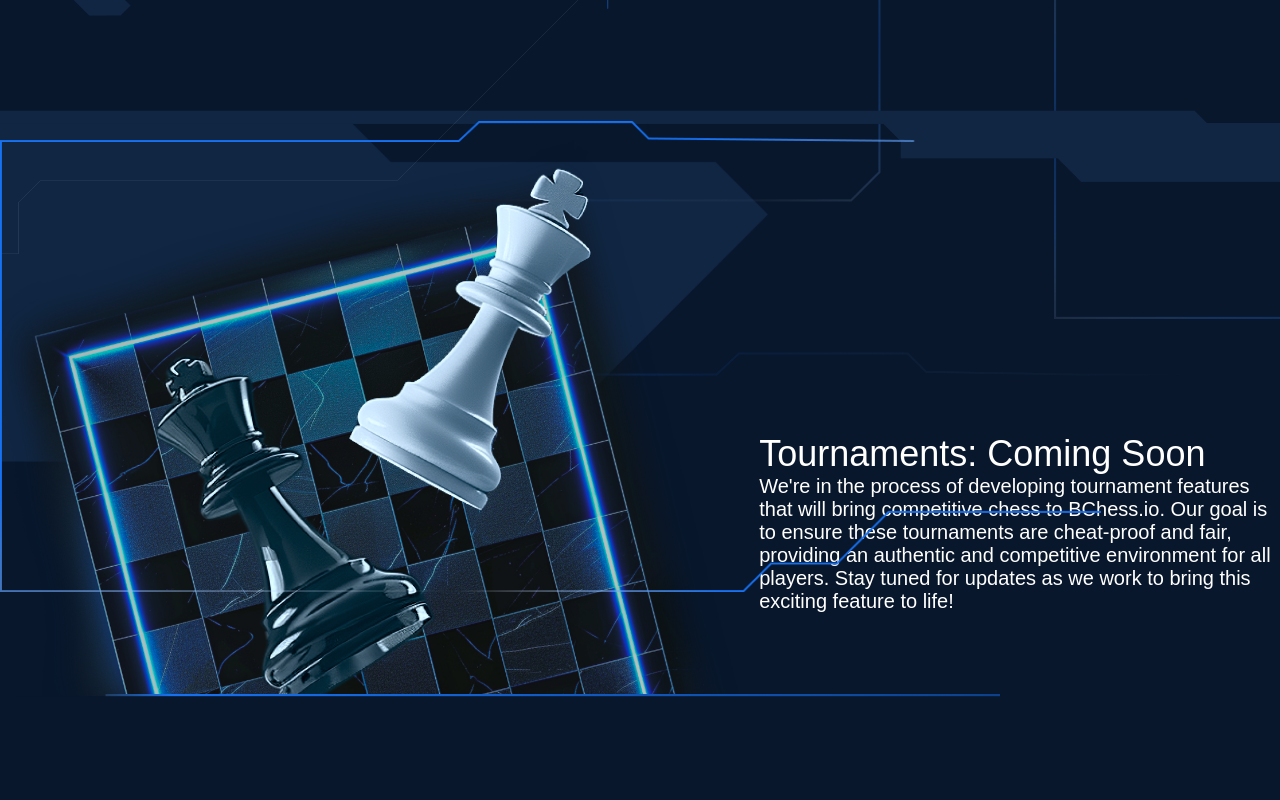
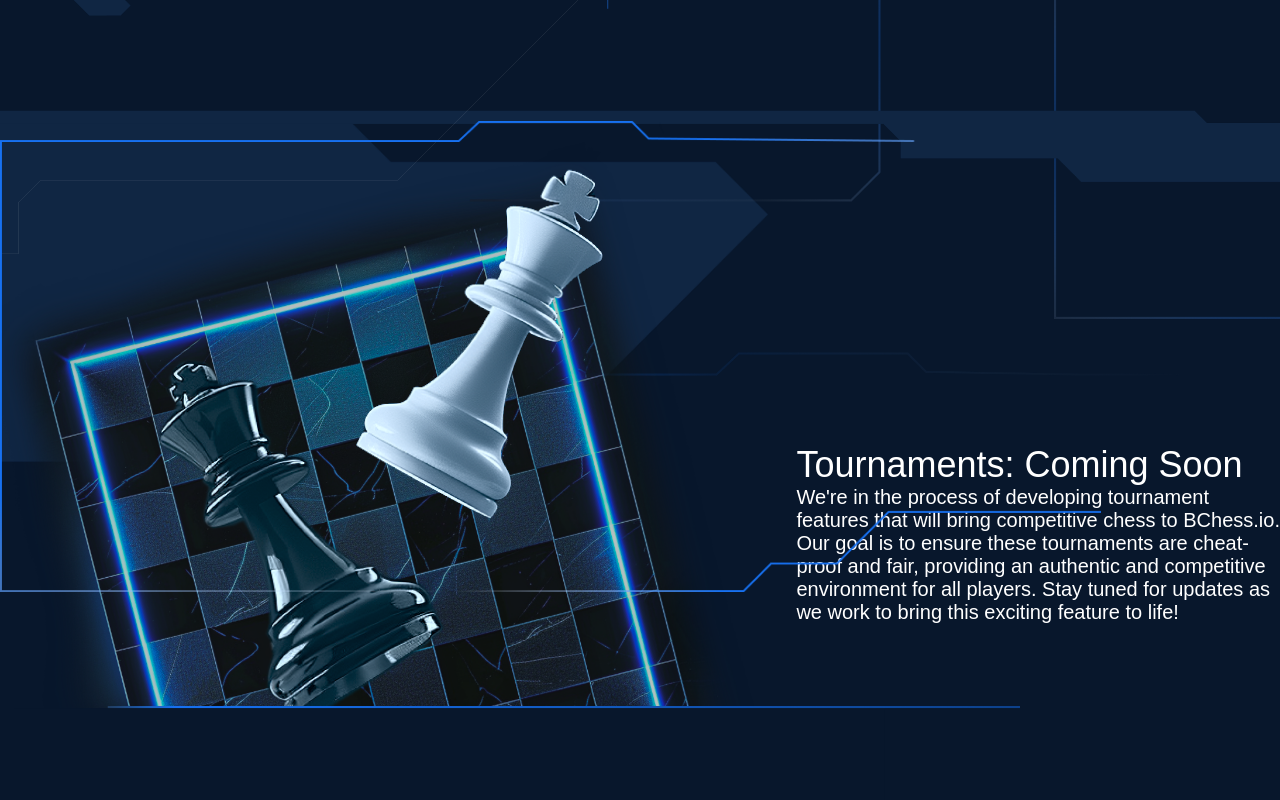
Before and after one commit to alloevera2022/bchess_landing, a Next.js app in the folder bchess_landing/: page / in a window 1280 px wide. Shown: the part 2740-3540 px from the top of the page. Built offline with nearby package versions, Linux system fonts and the light colour scheme; a web font is replaced by a local one.

Commit message:
try to fix build №2

```diff
--- a/bchess_landing/app/components/main_info/Main_info.tsx
+++ b/bchess_landing/app/components/main_info/Main_info.tsx
@@ -1,14 +1,11 @@
 import "./main_info.css";
-// import logo_blue from '/workspace/bchess_landing/bchess_landing/app/components/public/logo_blue.png';
 
 export default function Main_info() {
     return (
         <section className="main_info">
             <div className="main_info_content">
-                <p className="main_info_content_text">At BChess.io, we're redefining the way chess is played, combined, and enjoyed. As pioneers in the blockchain gaming space, we're excited to introduce you to the first partially onchain chess game built on the innovative Blast.io blockchain. Our commitment is to provide you with an unmatched gaming experience that's not only fun but also secure and fair.</p>
+                <p className="main_info_content_text">At BChess.io, we&apos;re redefining the way chess is played, combined, and enjoyed. As pioneers in the blockchain gaming space, we&apos;re excited to introduce you to the first partially onchain chess game built on the innovative Blast.io blockchain. Our commitment is to provide you with an unmatched gaming experience that&apos;s not only fun but also secure and fair.</p>
             </div>
-
         </section>
-
     );
 }
--- a/bchess_landing/app/components/play_and_tournaments/Play.tsx
+++ b/bchess_landing/app/components/play_and_tournaments/Play.tsx
@@ -1,6 +1,5 @@
 import "./play.css";
 import Chess_img from '../public/6.png';
-
 
 export default function Play() {
     return (
@@ -11,14 +10,13 @@ export default function Play() {
                     <div className="play_content_text">
                         <h1 className="play_header">Play Chess Like Never Before</h1>
                         <h2 className="play_sub_header">Currently, BChess.io offers peer-to-peer (P2P) gaming, allowing you to challenge friends or players from around the globe to a game of chess. Whether you're looking to have fun, improve your skills, or simply enjoy the game of kings in a modern format, BChess.io is the place for you.<br /><br />
-                            Why Play on BChess.io?Decentralized Gamingng**: Experience chess on a platform where integrity and fairness are built into every moveSecure and Transparentnt**: Thanks to the Blast.io blockchain, your games are secure, and every move is verifiablePlay Anytime, Anywherere**: Challenge your friends or other players to a match, regardless of where you are in the worldCommunity and Competitionon**: Join a growing community of chess enthusiasts and blockchain aficionados.</h2>
+                            Why Play on BChess.io? Decentralized Gaming: Experience chess on a platform where integrity and fairness are built into every move. Secure and Transparent: Thanks to the Blast.io blockchain, your games are secure, and every move is verifiable. Play Anytime, Anywhere: Challenge your friends or other players to a match, regardless of where you are in the world. Community and Competition: Join a growing community of chess enthusiasts and blockchain aficionados.</h2>
                     </div>
                     <div className="play_content_img">
                         <img src={Chess_img.src} alt="security_img" />
                     </div>
                 </div>
             </div>
-
         </section>
 
     );
--- a/bchess_landing/app/components/play_and_tournaments/tournaments.css
+++ b/bchess_landing/app/components/play_and_tournaments/tournaments.css
@@ -26,7 +26,7 @@
 }
 
 .tournaments_img {
-    max-width: 1000px;
+    max-width: 1020px;
     position: relative;
     z-index: 1;
 }
```
Also changed, not shown: bchess_landing/.eslintrc.json.
